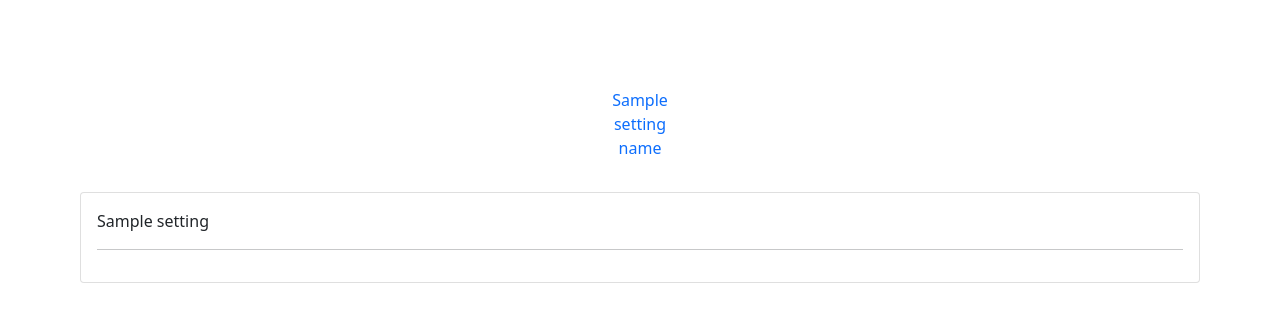
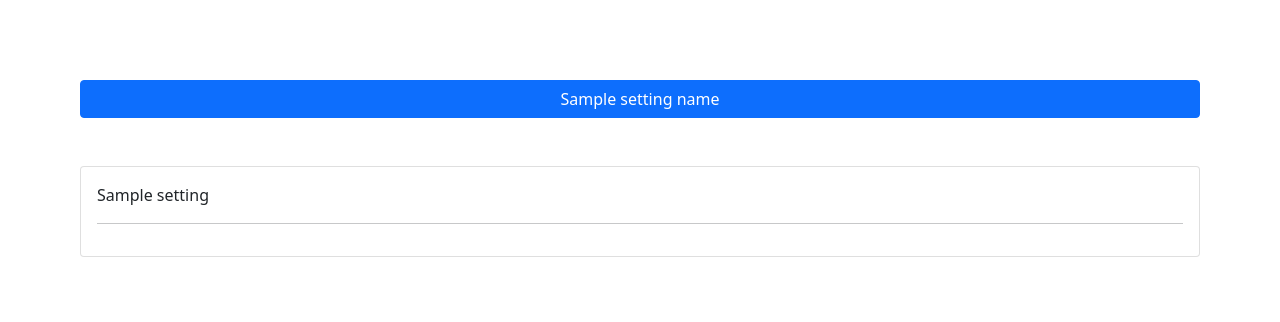
Before and after one commit to wyankx/order-anywhere, a Flask app: template templates/settings.html in a window 1280 px wide. Shown: the part 70-392 px from the top of the page. Run offline with Flask 2, Linux system fonts and the light colour scheme; the template is opened without the code that fills it: most values are stand-ins (such as "Sample title", 1, 10 or a date in 2020).

Commit message:
Menu page added

```diff
--- a/main.py
+++ b/main.py
@@ -214,8 +214,8 @@ def settings_redirect():
 @login_required
 def settings(current_setting):
     if current_user.__class__.__name__ == 'Restaurant':
-        # Settings dict which have next structure [setting -> part]
-        setting_names = {'organisations': 'Организации'}
+        # Settings dict which have next structure [setting -> html markup]
+        setting_names = {'organisations': 'Организации', 'menu': 'Меню'}
         settings = {
             'organisations': [
                 f'''<h1>Изменение организаций</h1>
@@ -236,6 +236,27 @@ def settings(current_setting):
                               f'</div>'
                               f'</div>'
                               for place in current_user.places])}'''
+            ],
+            'menu': [
+                f'''<h1>Изменение меню</h1>
+                <a class="btn btn-outline-primary" href="/menu_items_add">Добавить</a><br><br>
+                {'<br>'.join([f'<div class="card" style="padding: 10px;">'
+                              f'<div class="container-fluid d-flex" style="justify-content: space-between; align-items: center;">'
+                              f'<div>'
+                              f'<h3>{menu_item.name}</h3>'
+                              f'</div>'
+                              f'<div class="d-flex" style="align-items: center;">'
+                              f'<div style="margin: 0;">'
+                              f'<p style="margin: 0;">'
+                              f'<a class="btn btn-outline-primary" href="/menu_item_edit/{menu_item.id}">Изменить</a>'
+                              f'<a class="btn btn-outline-danger" href="/menu_item_delete/{menu_item.id}">Удалить</a>'
+                              f'</p>'
+                              f'</div>'
+                              f'</div>'
+                              f'</div>'
+                              f'<img src="/static/menu_item_images/{menu_item.item_image}">'
+                              f'</div>'
+                              for menu_item in current_user.menu.items])}'''
             ]
         }
     elif current_user.__class__.__name__ == 'User':
@@ -280,7 +301,7 @@ def organisation_edit(place_id):
         if db_sess.query(RestaurantPlace).filter(RestaurantPlace.name == form.name.data, RestaurantPlace.restaurant == current_user).first():
             form.name.errors.append('Организация с таким названием уже существует')
             return render_template('form.html', title='Изменение организации', form=form)
-        place = db_sess.query(RestaurantPlace).filter(RestaurantPlace.restaurant == current_user, RestaurantPlace.id == place_id)
+        place = db_sess.query(RestaurantPlace).filter(RestaurantPlace.restaurant == current_user, RestaurantPlace.id == place_id).first()
         place.name = form.name.data
         db_sess.commit()
         return redirect('/settings/organisations')
--- a/templates/settings.html
+++ b/templates/settings.html
@@ -2,15 +2,15 @@
 
 {% block content %}
     <div style="margin: 10vmin;">
-        <nav class="nav nav-pills nav-fill" style="width: min-content; margin: auto;">
+        <div class="btn-group d-flex" style="justify-content: center" role="group">
             {% for setting_name in setting_names.keys() %}
                 {% if setting_name == current_setting %}
-                    <a href="{{ setting_name }}" class="nav-link active" style="width: min-content" aria-current="page">{{ setting_names[setting_name] }}</a>
+                    <a href="/settings/{{ setting_name }}" class="btn btn-primary active" aria-current="page">{{ setting_names[setting_name] }}</a>
                 {% else %}
-                    <a href="{{ setting_name }}" class="nav-link" style="width: min-content">{{ setting_names[setting_name] }}</a>
+                    <a href="/settings/{{ setting_name }}" class="btn btn-primary">{{ setting_names[setting_name] }}</a>
                 {% endif %}
             {% endfor %}
-        </nav><br>
+        </div><br><br>
         <div class="card">
             <div class="card-body">
                 {% for html_markup in settings[current_setting] %}
```
